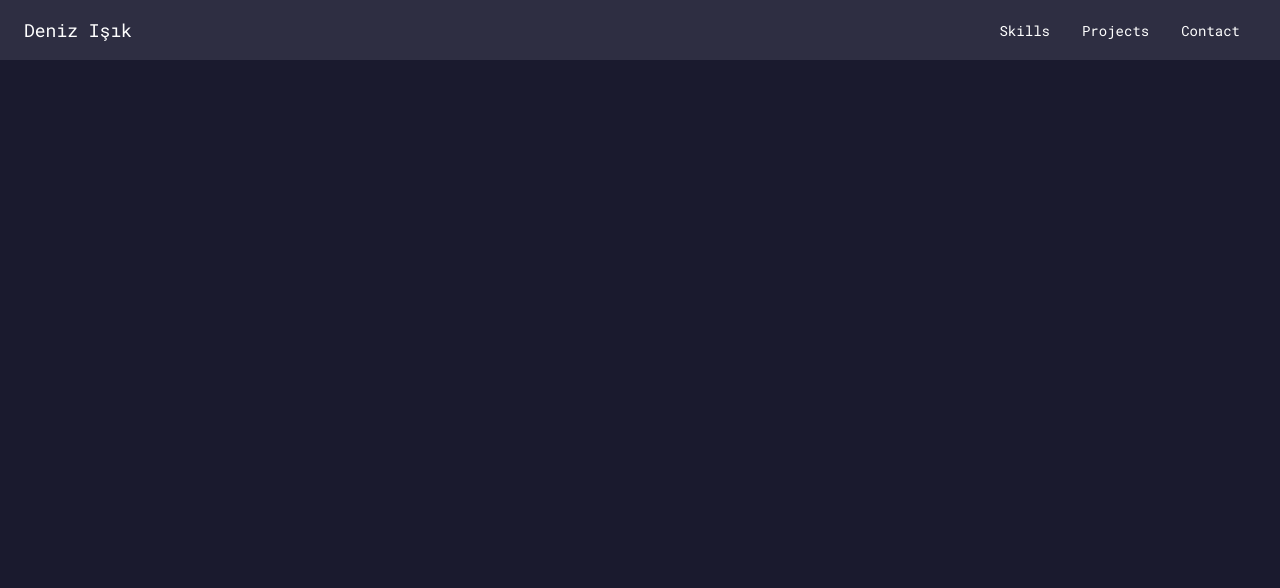
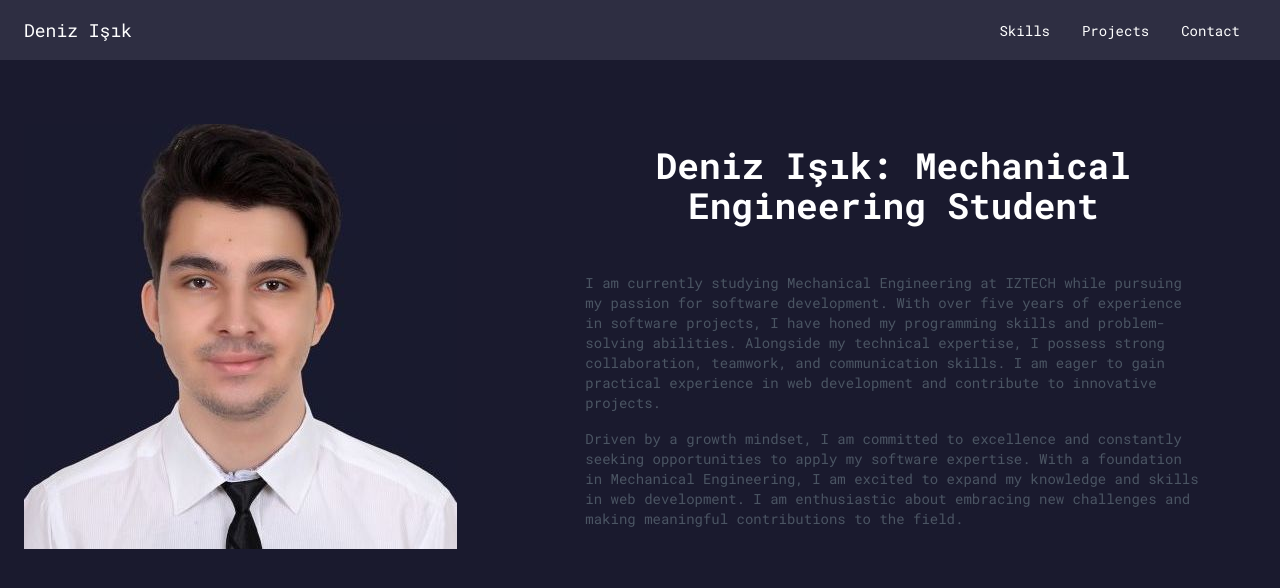
Before and after one commit to laurance18/portfolio, a JavaScript app in the folder portfolio-site/: page / in a window 1280 px wide. Shown: the top 588 px of the page. Built offline with nearby package versions, Linux system fonts and the light colour scheme; the HTML template or start-up script is replaced by a standard one.

Commit message:
Finish about page.

```diff
--- a/portfolio-site/src/App.js
+++ b/portfolio-site/src/App.js
@@ -1,5 +1,6 @@
 import './App.css';
 import Navbar from './components/Navbar';
+import About from './components/About';
 
 function App() {
   return (
@@ -11,6 +12,7 @@ function App() {
 
       {/* Code below is published on branch main. */}
       <Navbar />
+      <About />
 
     </div>
   );
--- a/portfolio-site/src/components/About.js
+++ b/portfolio-site/src/components/About.js
@@ -1,7 +1,24 @@
+import pers_photo from '../assets/pers_photo.jpg'
+
 export default function About() {
     return (
-        <div className="">
-
+        <div class="py-16 bg-primary">
+            <div class="container m-auto px-6 text-gray-600 md:px-12 xl:px-6">
+                <div class="space-y-6 md:space-y-0 md:flex md:gap-6 lg:items-center lg:gap-12">
+                    <div class="md:5/12 lg:w-5/12">
+                        <img src={pers_photo} alt="vesikalik" loading="lazy" width="" height="" />
+                    </div>
+                    <div class="md:w-7/12 lg:w-6/12">
+                        <h2 class="text-2xl text-white font-bold md:text-4xl">Deniz Işık: Mechanical Engineering Student</h2>
+                        <p class="mt-12 text-gray-600 text-left text-sm">
+                            I am currently studying Mechanical Engineering at IZTECH while pursuing my passion for software development. With over five years of experience in software projects, I have honed my programming skills and problem-solving abilities. Alongside my technical expertise, I possess strong collaboration, teamwork, and communication skills. I am eager to gain practical experience in web development and contribute to innovative projects.
+                        </p>
+                        <p class="mt-4 text-gray-600 text-left text-sm">
+                            Driven by a growth mindset, I am committed to excellence and constantly seeking opportunities to apply my software expertise. With a foundation in Mechanical Engineering, I am excited to expand my knowledge and skills in web development. I am enthusiastic about embracing new challenges and making meaningful contributions to the field.
+                        </p>
+                    </div>
+                </div>
         </div>
+    </div>
     )
 }
```
